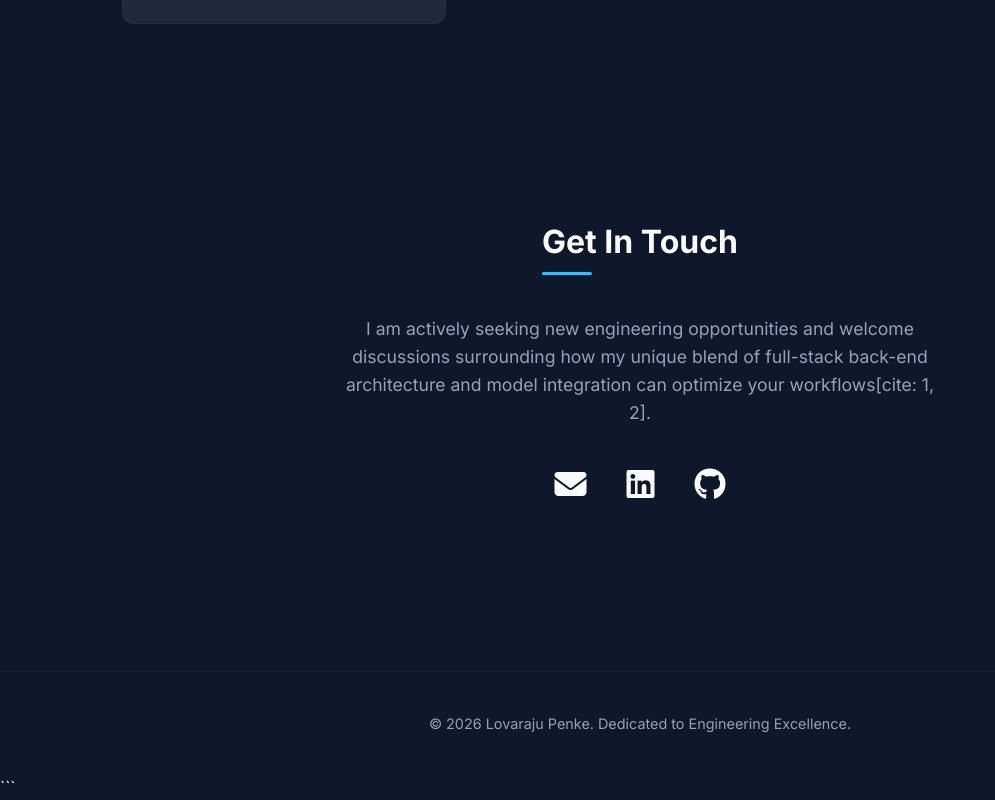
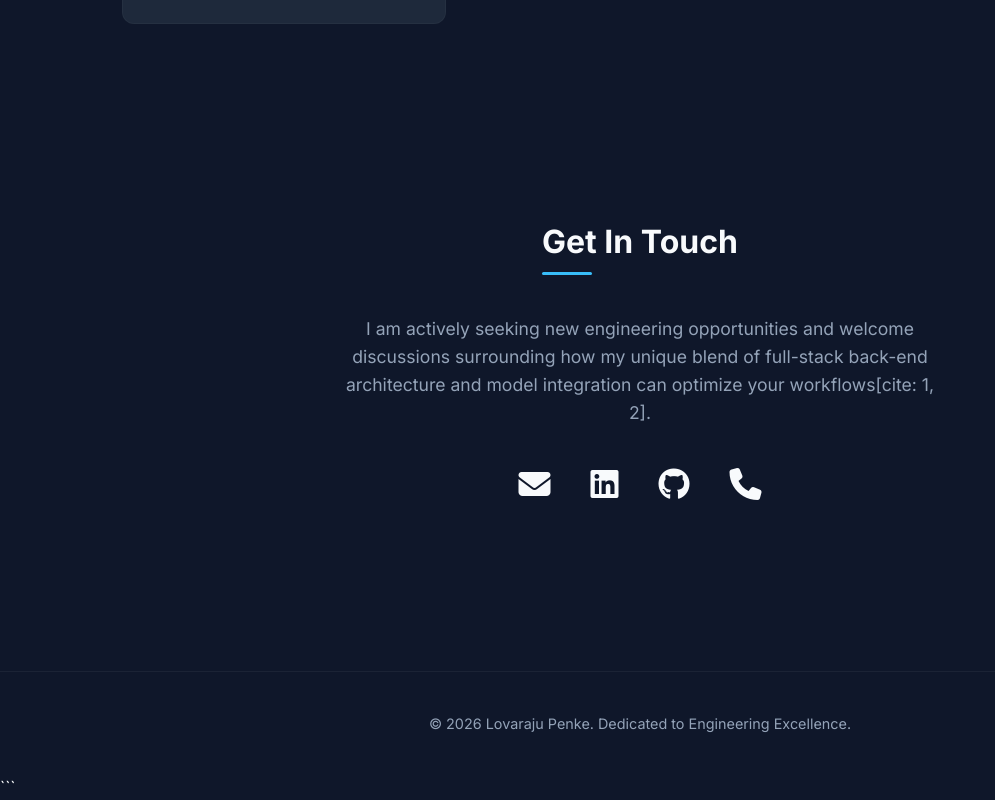
Before and after one commit to Lovaraj777/Lovaraj777.github.io, a plain HTML site: page index.html in a window 1280 px wide. Shown: the part 3811-4611 px from the top of the page, without its empty margins (0-995 px from the left). Drawn offline with Linux system fonts and the light colour scheme.

Commit message:
Update index.html

```diff
--- a/index.html
+++ b/index.html
@@ -528,6 +528,8 @@
                 <a href="mailto:plrraj4444@gmail.com" title="Email"><i class="fa-solid fa-envelope"></i></a>
                 <a href="https://www.linkedin.com/in/lova-raju-penke" target="_blank" title="LinkedIn"><i class="fa-brands fa-linkedin"></i></a>
                 <a href="https://github.com/Lovaraj777" target="_blank" title="GitHub"><i class="fa-brands fa-github"></i></a>
+                <a  target="8790267911" title="Phone"><i class="fa-solid fa-phone"></i> </a>
+
             </div>
         </div>
     </section>
```
